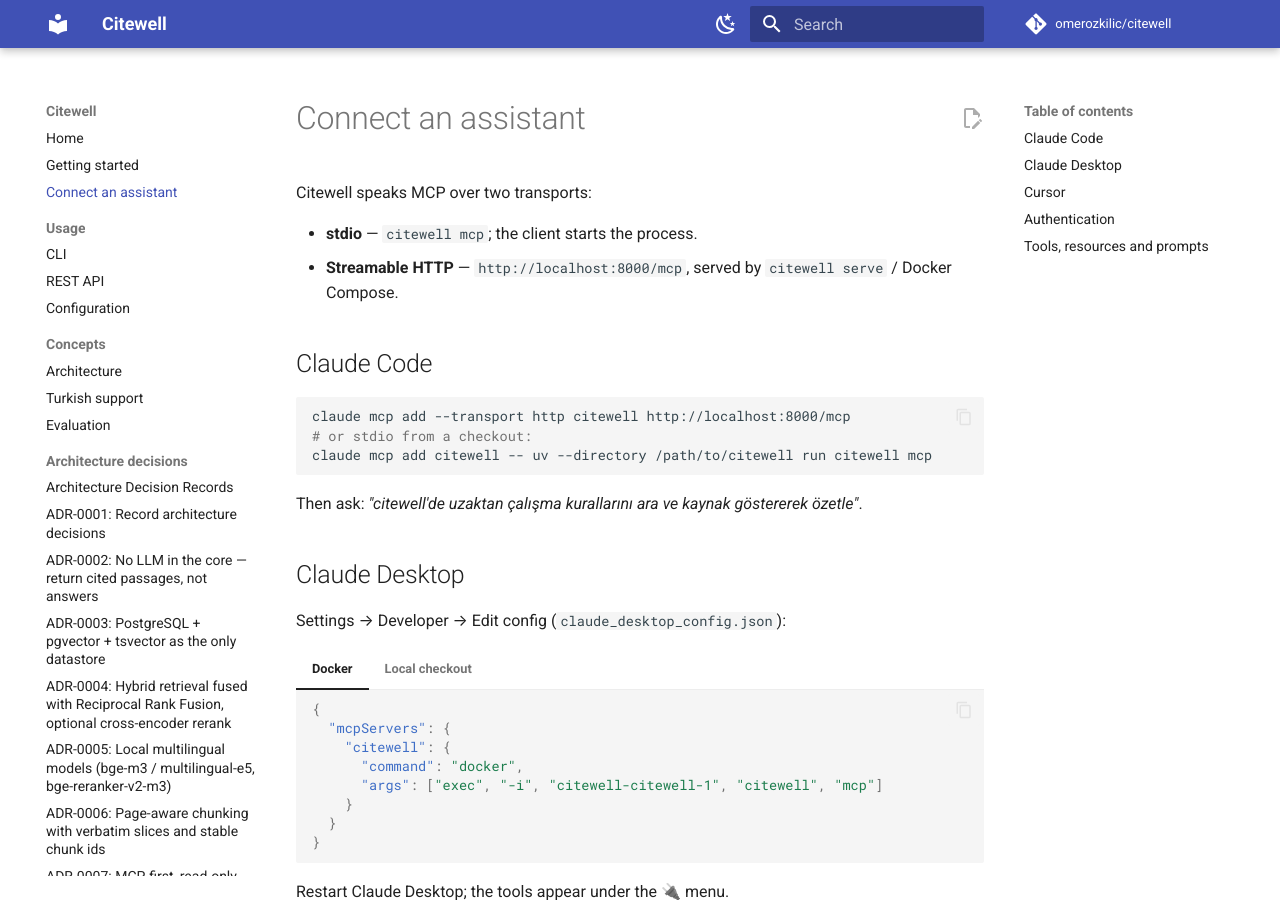
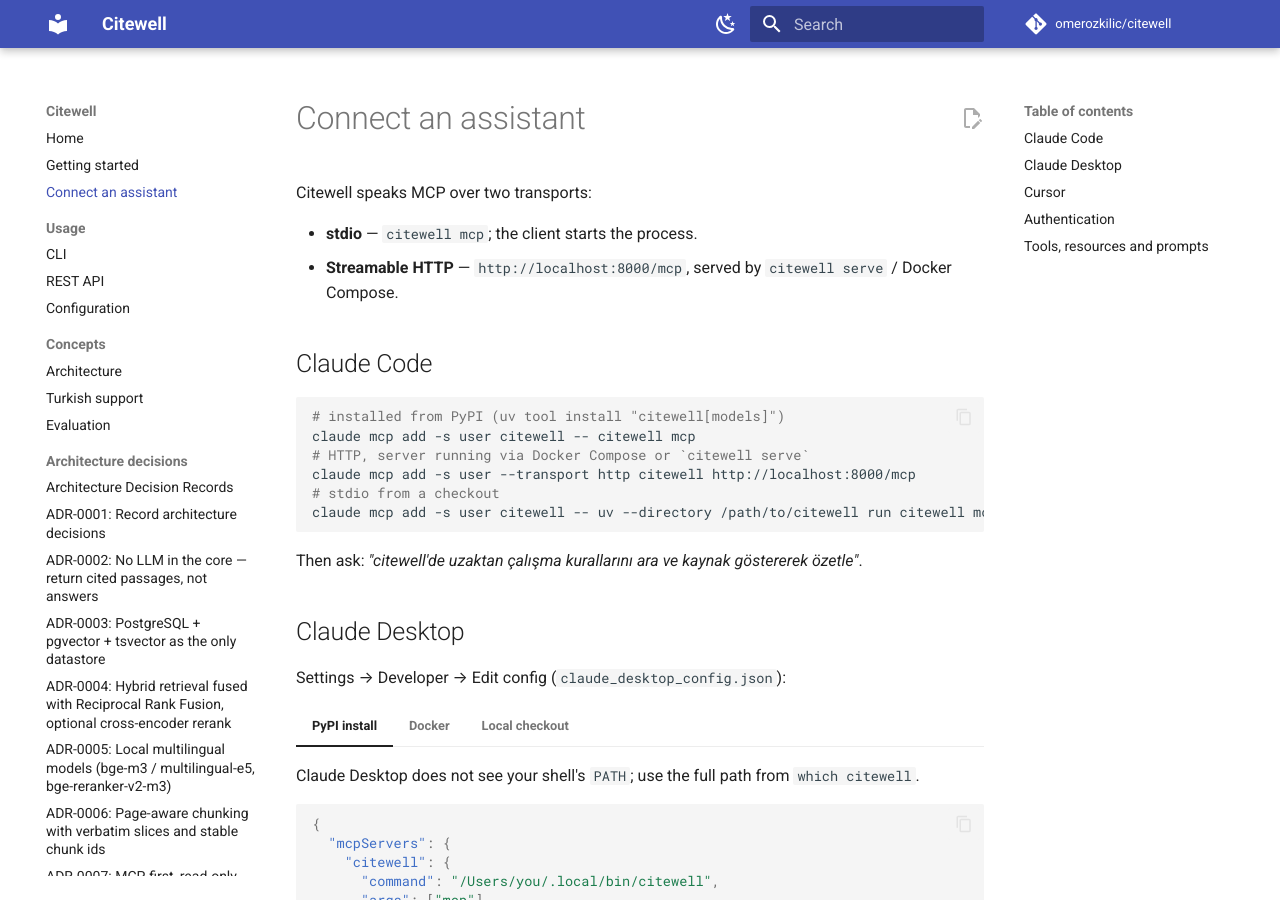
Before and after one commit to omerozkilic/citewell, an MkDocs documentation site: the page built from docs/mcp-clients.md, in a window 1280 px wide and 900 px high. Built offline with MkDocs 1.6.1 and Material for MkDocs 9.7.7, drawn with Linux system fonts in a browser that asks for light colours; comment, search, counter and statistics services are not loaded; some of the changed text lies outside the part shown.

Commit message:
docs: install from PyPI with uv tool; pin workflow actions to commit SHAs
- README, Turkish README and docs: `uv tool install "citewell[models]"`
  quickstart and MCP client configs that use the installed `citewell`
  command (no clone needed).
- All third-party GitHub Actions are pinned to full commit SHAs with the
  release as a comment (resolves the CodeQL 'unpinned action' alerts;
  Dependabot keeps updating them).
- release-please: `feat` now bumps the minor version before 1.0
  (0.1.x -> 0.2.0); `fix` stays a patch bump.

Co-Authored-By: Claude Opus 5.5 <noreply@anthropic.com>
Claude-Session: https://claude.ai/code/session_01YBSo9zxwJXn7mvKmhbsR4a

````diff
--- a/docs/mcp-clients.md
+++ b/docs/mcp-clients.md
@@ -8,9 +8,12 @@ Citewell speaks MCP over two transports:
 ## Claude Code
 
 ```bash
-claude mcp add --transport http citewell http://localhost:8000/mcp
-# or stdio from a checkout:
-claude mcp add citewell -- uv --directory /path/to/citewell run citewell mcp
+# installed from PyPI (uv tool install "citewell[models]")
+claude mcp add -s user citewell -- citewell mcp
+# HTTP, server running via Docker Compose or `citewell serve`
+claude mcp add -s user --transport http citewell http://localhost:8000/mcp
+# stdio from a checkout
+claude mcp add -s user citewell -- uv --directory /path/to/citewell run citewell mcp
 ```
 
 Then ask: *"citewell'de uzaktan çalışma kurallarını ara ve kaynak göstererek özetle"*.
@@ -18,6 +21,24 @@ Then ask: *"citewell'de uzaktan çalışma kurallarını ara ve kaynak gösterer
 ## Claude Desktop
 
 Settings → Developer → Edit config (`claude_desktop_config.json`):
+
+=== "PyPI install"
+
+    Claude Desktop does not see your shell's `PATH`; use the full path from `which citewell`.
+
+    ```json
+    {
+      "mcpServers": {
+        "citewell": {
+          "command": "/Users/you/.local/bin/citewell",
+          "args": ["mcp"],
+          "env": {
+            "CITEWELL_DATABASE_URL": "postgresql://citewell:citewell@localhost:5432/citewell"
+          }
+        }
+      }
+    }
+    ```
 
 === "Docker"
 
--- a/release-please-config.json
+++ b/release-please-config.json
@@ -6,7 +6,7 @@
       "package-name": "citewell",
       "changelog-path": "CHANGELOG.md",
       "bump-minor-pre-major": true,
-      "bump-patch-for-minor-pre-major": true,
+      "bump-patch-for-minor-pre-major": false,
       "include-v-in-tag": true,
       "include-component-in-tag": false,
       "changelog-sections": [
````
Also changed, not shown: README.md (+45 -4 lines), README.tr.md (+18 -1 lines), docs/getting-started.md (+22 -1 lines), 6 other files.
